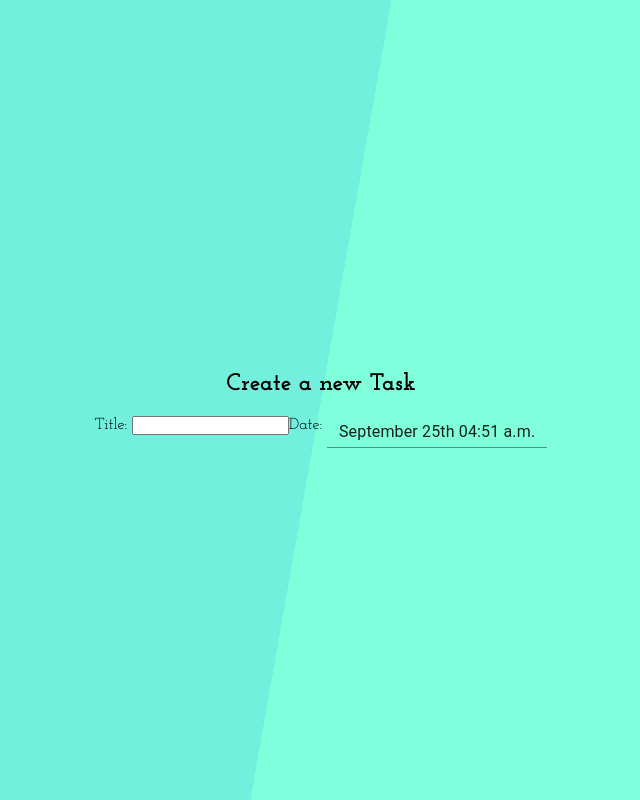
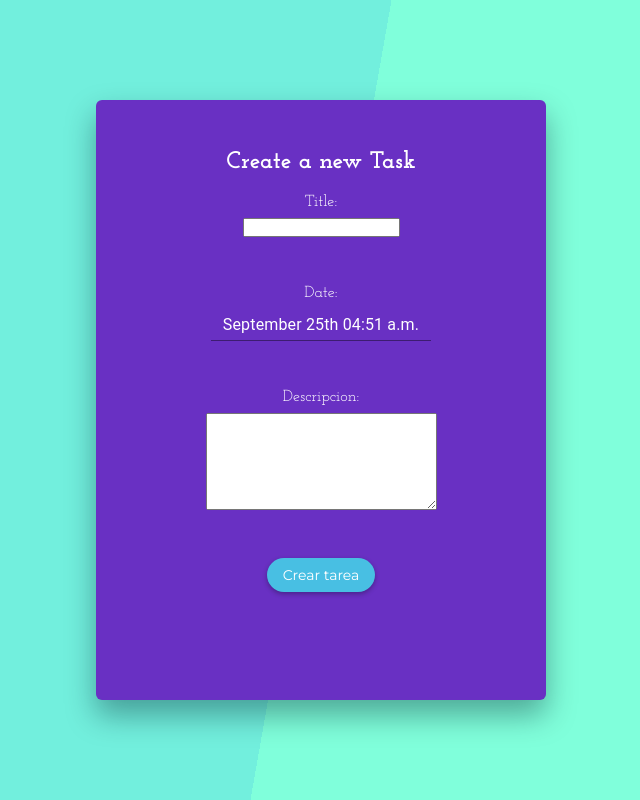
Before and after one commit to JoacoMaurtua/Complete-task-manager, a React (Create React App) app in the folder client/: page / in a window 1280 px wide. Shown: the whole page, without its empty margins (319-959 px from the left). Built offline with nearby package versions, Linux system fonts and the light colour scheme.

Commit message:
form styles completed

```diff
--- a/client/src/App.css
+++ b/client/src/App.css
@@ -15,3 +15,54 @@
   justify-content: center;
   align-items: center;
 }
+
+.formContainer{
+  background-color: #6930c3;
+  color: white;
+  width: 25%;
+  min-width:450px;
+  height: 600px;
+  padding: 30px;
+  box-sizing: border-box;
+  border-radius: 6px;
+  box-shadow: 0 15px 30px rgba(4, 40, 49, 0.4);
+
+}
+
+form{
+  display: flex;
+  flex-direction: column;
+  justify-content: center;
+  align-items: center;
+  margin-bottom: 10px;
+}
+
+label{
+  margin-bottom: .5rem;
+}
+
+input, textarea{
+  margin-bottom: 3rem;
+}
+
+.datePicker input{
+  color:white;
+}
+
+button{
+  min-width: 100px;
+  background-color: #48bfe3;
+  color: white;
+  border:none;
+  font-family:'Montserrat', sans-serif;
+  font-size: 14px;
+  border-radius: 20px;
+  box-shadow: 0 2px 5px rgba(0, 0, 0, 0.3);
+  outline: none;
+  cursor: pointer;
+  padding: .5rem 1rem;
+}
+
+button:hover{
+  background-color: #5390d9;
+}
--- a/client/src/components/Form.js
+++ b/client/src/components/Form.js
@@ -21,10 +21,19 @@ export default function Form({create,update}) {
         />
 
         <label htmlFor='date'>Date: </label>
-        <DateTimePicker
+        <DateTimePicker className="datePicker"
+          style={{marginBottom:'3rem', color:'white'}}
           value={dateSelected}
           onChange={setDateSelected}
         />
+
+        <label htmlFor='texttarea'>Descripcion: </label>
+        <textarea
+            id="textarea"
+            cols='30' rows='7.5'
+        ></textarea>
+
+        <button type="submit">Crear tarea</button>
 
       </form>
 
```
